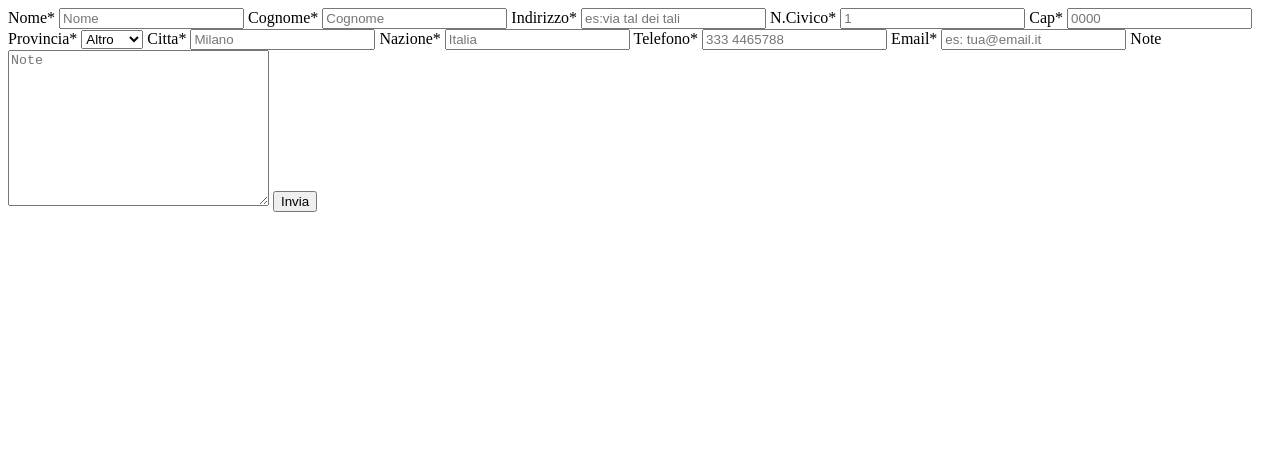
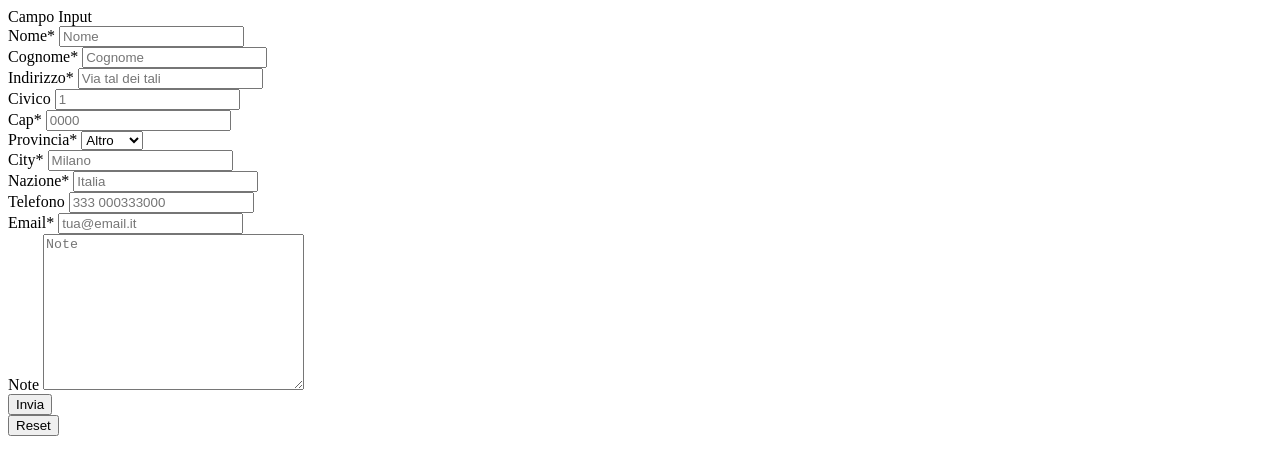
Before and after one commit to killrest241/killrest241.github.io, a plain HTML site: page FormSpedizione.html in a window 1280 px wide. Drawn offline with Linux system fonts and the light colour scheme.

Commit message:
form spedizione  formatted with div

```diff
--- a/FormSpedizione.html
+++ b/FormSpedizione.html
@@ -2,51 +2,115 @@
 <html lang="it">
 <head>
   <meta charset="UTF-8">
-    <title>FormSpedizione</title>
+  <title>Form spedizione</title>
 </head>
 <body>
-<form id="delivery" autocomplete="on">
-  <label for="name">Nome*</label>
+
+
+<form method="post" id="delivery" autocomplete="on">
+
+  <div>
+    <div style="display: inline">Campo</div>
+    <div style="display: inline">Input</div>
+  </div>
+
+  <div>
+    <div style="display: inline"><label for="name">Nome*</label></div>
+    <div style="display: inline">
       <input id="name" type="text" name="name" placeholder="Nome" required>
+    </div>
+  </div>
 
-  <label for="lastname">Cognome*</label>
+  <div>
+    <div style="display: inline"><label for="lastname">Cognome*</label></div>
+    <div style="display: inline">
       <input id="lastname" type="text" name="lastname" placeholder="Cognome" required>
+    </div>
+  </div>
 
-  <label for="address">Indirizzo*</label>
-  <input id="address" type="text" name="address" placeholder="es:via tal dei tali" required>
 
-  <label for="po">N.Civico*</label>
-  <input id="po" type="number" name="po" placeholder="1">
+  <div>
+    <div style="display: inline"><label for="address">Indirizzo*</label></div>
+    <div style="display: inline">
+      <input type="text" name="address" id="address" placeholder="Via tal dei tali" required>
+    </div>
+  </div>
 
-  <label for="cap">Cap*</label>
-  <input id="cap" type="number" name="cap" placeholder="0000" required>
 
-  <label for="province">Provincia*</label>
+  <div>
+    <div style="display: inline"><label for="po">Civico</label></div>
+    <div style="display: inline">
+      <input type="number" name="po" id="po" placeholder="1">
+    </div>
+  </div>
+
+  <div>
+    <div style="display: inline"><label for="cap">Cap*</label></div>
+    <div style="display: inline">
+      <input type="number" name="cap" id="cap" placeholder="0000" required>
+    </div>
+  </div>
+
+
+  <div>
+    <div style="display: inline"><label for="province">Provincia*</label></div>
+    <div style="display: inline">
       <select name="province" id="province" required>
         <option value="MI">Milano</option>
         <option value="RM">Roma</option>
         <option value="TO">Torino</option>
         <option value="OTHER" selected>Altro</option>
       </select>
+    </div>
+  </div>
 
-  <label for="city">Citta*</label>
+
+  <div>
+    <div style="display: inline"><label for="city">City*</label></div>
+    <div style="display: inline">
       <input type="text" name="city" id="city" placeholder="Milano" required>
+    </div>
+  </div>
 
-  <label for="country">Nazione*</label>
+  <div>
+    <div style="display: inline"><label for="country">Nazione*</label></div>
+    <div style="display: inline">
       <input type="text" name="country" id="country" placeholder="Italia" required>
+    </div>
+  </div>
 
-  <label for="phone">Telefono*</label>
-  <input type="tel" name="phone" id="phone" placeholder="333 4465788">
 
-  <label for="email">Email*</label>
-  <input type="email" name="email" id="email" placeholder="es: tua@email.it" required>
+  <div>
+    <div style="display: inline"><label for="phone">Telefono</label></div>
+    <div style="display: inline">
+      <input type="tel" name="phone" id="phone" placeholder="333 000333000">
+    </div>
+  </div>
 
-  <label for="note">Note</label>
+
+  <div>
+    <div style="display: inline"><label for="email">Email*</label></div>
+    <div style="display: inline">
+      <input type="email" name="email" id="email" placeholder="tua@email.it" required>
+    </div>
+  </div>
+
+
+  <div>
+    <div style="display: inline"><label for="note">Note</label></div>
+    <div style="display: inline">
       <textarea name="note" id="note" cols="30" rows="10" placeholder="Note"></textarea>
+    </div>
+  </div>
 
+  <div>
+    <div style="display: inline">
       <input type="submit" value="Invia">
-
+    </div>
+  </div>
 </form>
 
+
+<button type="reset" form="delivery">Reset</button>
 </body>
 </html>
```
Lines whose indentation alone changed are shown as unchanged.
